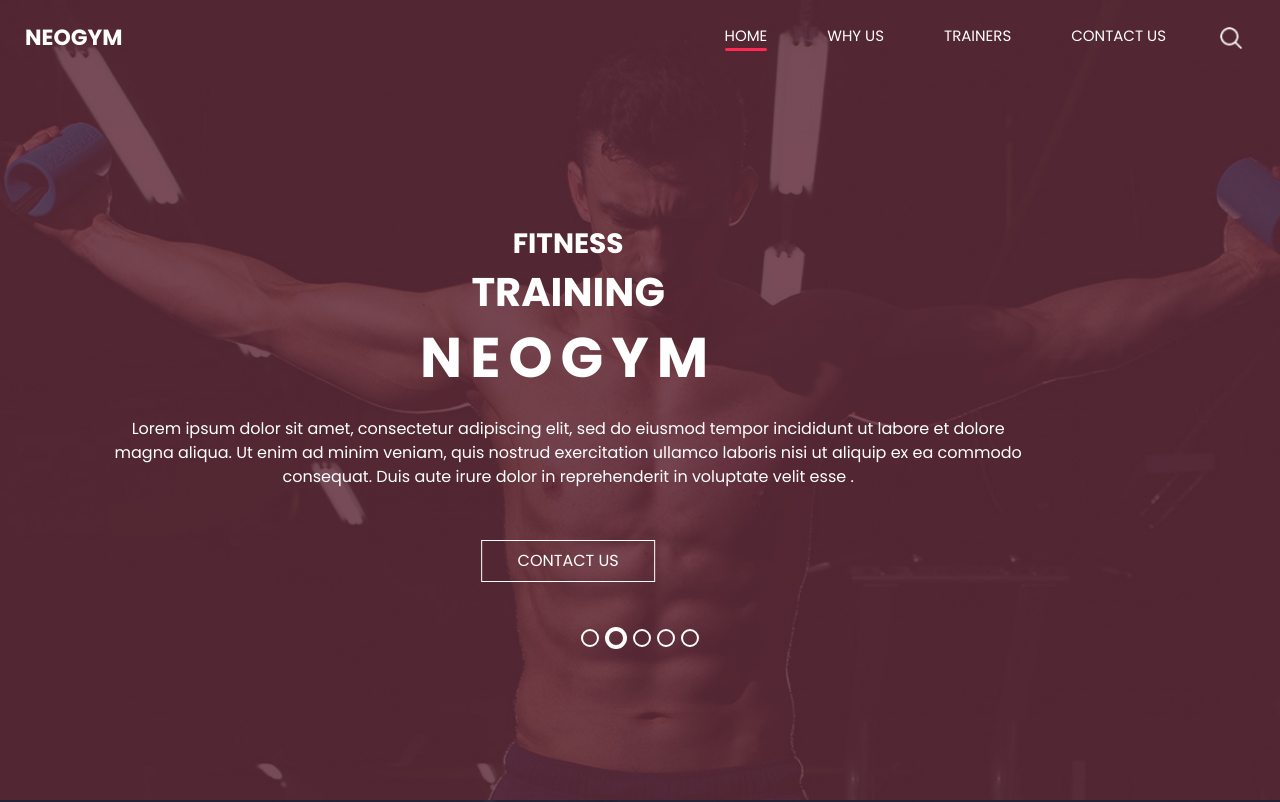
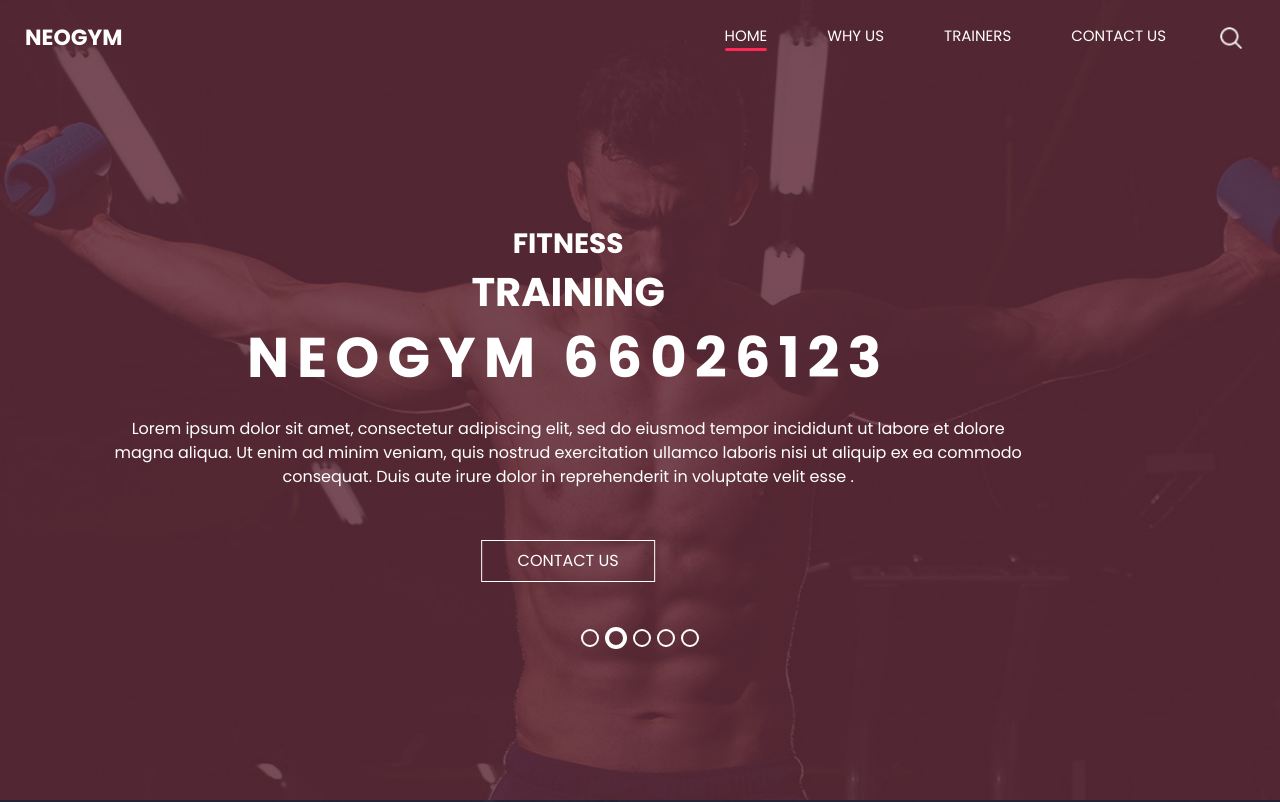
Before and after one commit to 66026123/labv.2, a plain HTML site: page index.html in a window 1280 px wide. Shown: the top 802 px of the page. Drawn offline with nearby package versions, Linux system fonts and the light colour scheme.

Commit message:
เพิ่มฟีเจอร์ใหม่ [อธิบายงานของคุณ]

```diff
--- a/index.html
+++ b/index.html
@@ -87,7 +87,7 @@
                       Training
                     </h2>
                     <h1>
-                      Neogym
+                      Neogym 66026123
                     </h1>
                     <p>
                       Lorem ipsum dolor sit amet, consectetur adipiscing elit, sed do eiusmod tempor incididunt ut labore et dolore magna aliqua. Ut enim ad minim veniam, quis nostrud exercitation ullamco laboris nisi ut aliquip ex ea commodo consequat. Duis aute irure dolor in reprehenderit in voluptate velit esse .
```
